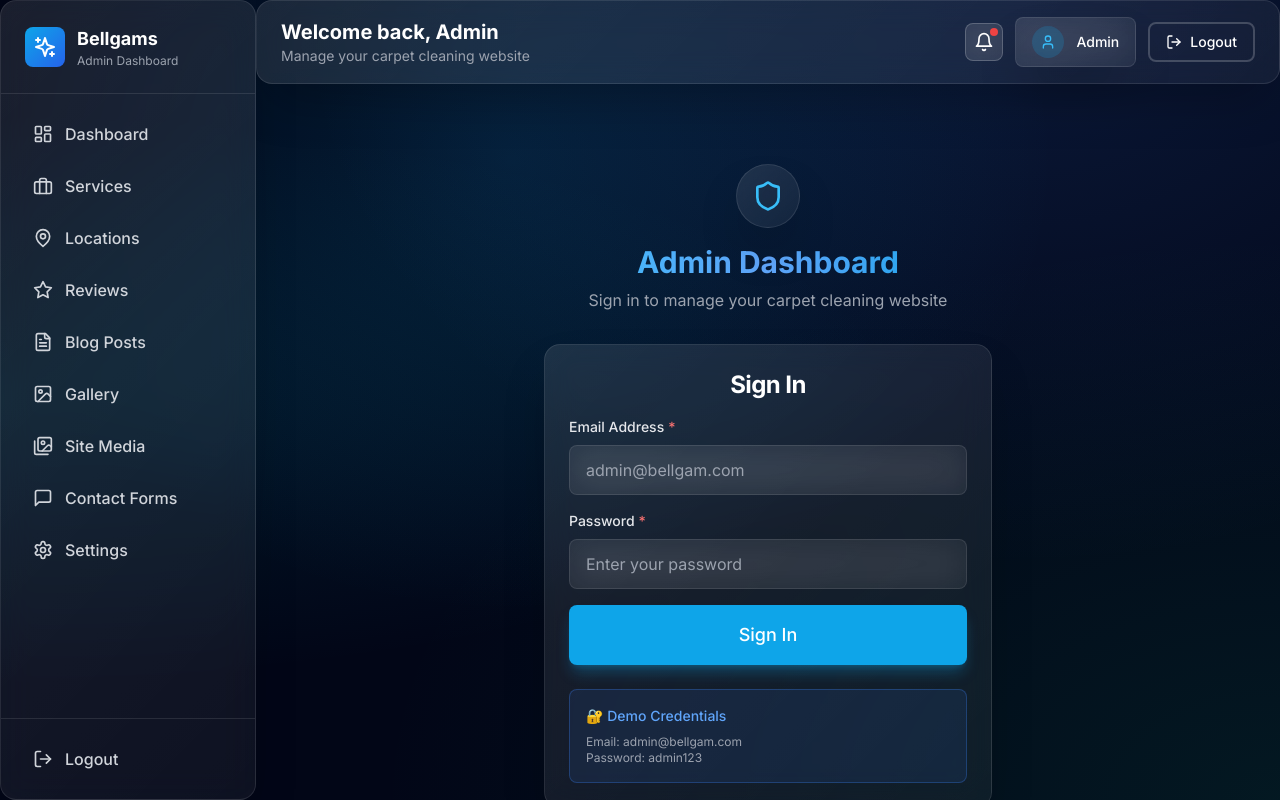
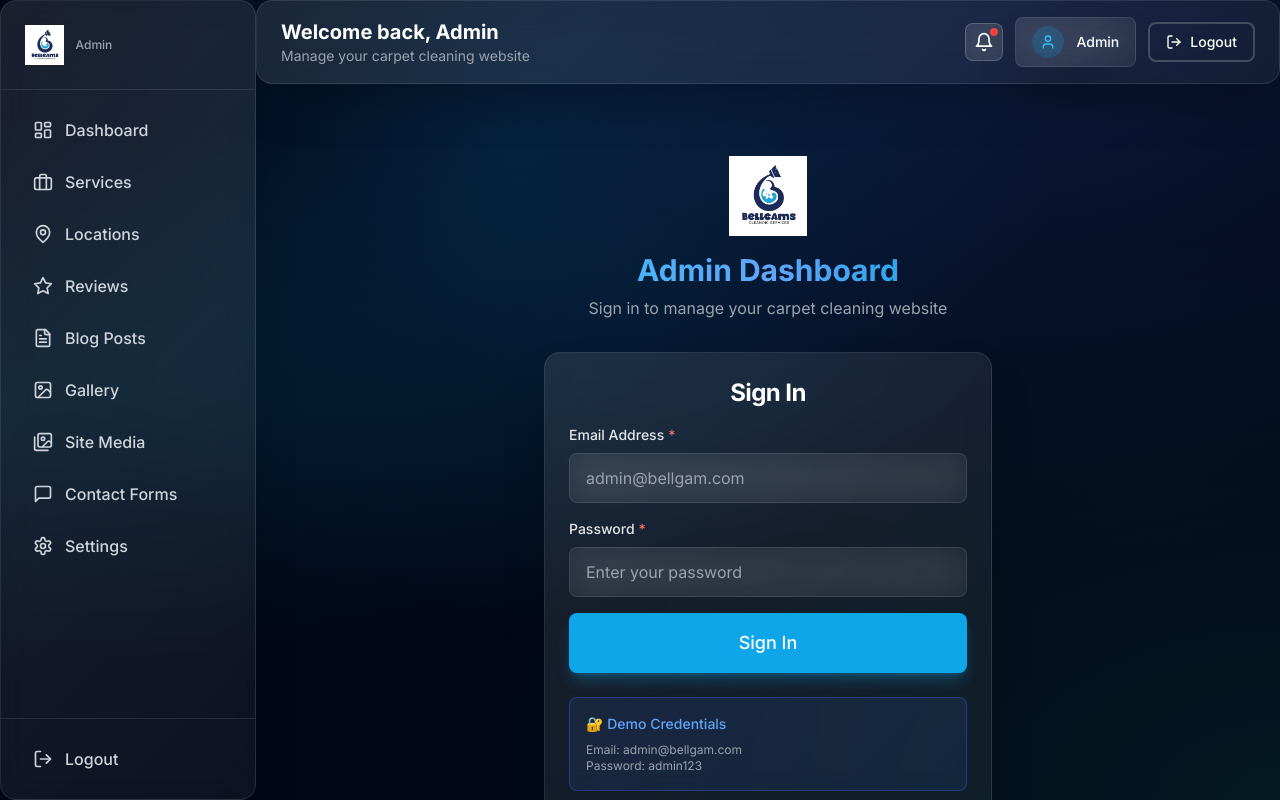
Before and after one commit to bougzy/bellgam-carpet-cleaning, a Next.js app: page /admin/login in a window 1280 px wide. Built offline with nearby package versions, Linux system fonts and the light colour scheme.

Commit message:
Add Bellgams logo across navbar, footer, admin sidebar, login page, and favicon
Replaced placeholder Sparkles icons with the actual Bellgams Cleaning Services logo image in all branding locations throughout the site.

Co-Authored-By: Claude Opus 4.6 <noreply@anthropic.com>

```diff
--- a/app/admin/login/page.tsx
+++ b/app/admin/login/page.tsx
@@ -1,13 +1,14 @@
 'use client';
 
 import { useState, Suspense } from 'react';
+import Image from 'next/image';
 import { useRouter, useSearchParams } from 'next/navigation';
 import { Button } from '@/components/ui/button';
 import { Input } from '@/components/ui/input';
 import { Card, CardHeader, CardTitle, CardContent } from '@/components/ui/card';
 import { FadeIn } from '@/components/animations/fade-in';
 import { verifyCredentials, createSessionToken, setSessionCookie } from '@/lib/auth-simple';
-import { Shield, Lock, Mail } from 'lucide-react';
+import { Shield } from 'lucide-react';
 
 function LoginForm() {
   const router = useRouter();
@@ -47,9 +48,13 @@ function LoginForm() {
     <div className="min-h-screen flex items-center justify-center p-4">
       <FadeIn className="w-full max-w-md">
         <div className="text-center mb-8">
-          <div className="inline-flex items-center justify-center w-16 h-16 mb-4 rounded-full glass-card">
-            <Shield className="w-8 h-8 text-primary-400" />
-          </div>
+          <Image
+            src="/images/bellgamslogo.png"
+            alt="Bellgams Cleaning Services"
+            width={200}
+            height={80}
+            className="h-20 w-auto object-contain mx-auto mb-4"
+          />
           <h1 className="text-3xl font-bold gradient-text mb-2">
             Admin Dashboard
           </h1>
@@ -129,9 +134,13 @@ export default function AdminLoginPage() {
       <div className="min-h-screen flex items-center justify-center p-4">
         <div className="w-full max-w-md">
           <div className="text-center mb-8">
-            <div className="inline-flex items-center justify-center w-16 h-16 mb-4 rounded-full glass-card">
-              <Shield className="w-8 h-8 text-primary-400 animate-pulse" />
-            </div>
+            <Image
+              src="/images/bellgamslogo.png"
+              alt="Bellgams Cleaning Services"
+              width={200}
+              height={80}
+              className="h-20 w-auto object-contain mx-auto mb-4 animate-pulse"
+            />
             <h1 className="text-3xl font-bold gradient-text mb-2">
               Admin Dashboard
             </h1>
--- a/components/admin/admin-sidebar.tsx
+++ b/components/admin/admin-sidebar.tsx
@@ -1,6 +1,7 @@
 'use client';
 
 import Link from 'next/link';
+import NextImage from 'next/image';
 import { usePathname, useRouter } from 'next/navigation';
 import { cn } from '@/lib/utils';
 import { clearSessionCookie } from '@/lib/auth-simple';
@@ -15,7 +16,6 @@ import {
   MessageSquare,
   Settings,
   LogOut,
-  Sparkles,
 } from 'lucide-react';
 
 const navigation = [
@@ -44,15 +44,16 @@ export function AdminSidebar() {
     <div className="flex flex-col h-full glass-card border-r border-white/10">
       {/* Logo */}
       <div className="p-6 border-b border-white/10">
-        <div className="flex items-center space-x-3">
-          <div className="w-10 h-10 rounded-lg bg-gradient-to-br from-primary-500 to-blue-600 flex items-center justify-center">
-            <Sparkles className="w-6 h-6 text-white" />
-          </div>
-          <div>
-            <h1 className="text-lg font-bold text-white">Bellgams</h1>
-            <p className="text-xs text-gray-400">Admin Dashboard</p>
-          </div>
-        </div>
+        <Link href="/admin" className="flex items-center space-x-3">
+          <NextImage
+            src="/images/bellgamslogo.png"
+            alt="Bellgams Cleaning Services"
+            width={140}
+            height={50}
+            className="h-10 w-auto object-contain"
+          />
+          <span className="text-xs text-gray-400 font-medium">Admin</span>
+        </Link>
       </div>
 
       {/* Navigation */}
--- a/components/layout/footer.tsx
+++ b/components/layout/footer.tsx
@@ -1,6 +1,7 @@
 import Link from 'next/link';
+import Image from 'next/image';
 import { SITE_CONFIG } from '@/lib/constants';
-import { Facebook, Instagram, Twitter, Linkedin, Phone, Mail, MapPin, Sparkles } from 'lucide-react';
+import { Facebook, Instagram, Twitter, Linkedin, Phone, Mail, MapPin } from 'lucide-react';
 
 const footerLinks = {
   services: [
@@ -30,14 +31,14 @@ export function Footer() {
         <div className="grid grid-cols-1 md:grid-cols-2 lg:grid-cols-5 gap-8">
           {/* Brand */}
           <div className="lg:col-span-2">
-            <Link href="/" className="flex items-center space-x-3 mb-4">
-              <div className="w-10 h-10 rounded-lg bg-gradient-to-br from-primary-500 to-blue-600 flex items-center justify-center">
-                <Sparkles className="w-6 h-6 text-white" />
-              </div>
-              <div>
-                <h3 className="text-xl font-bold text-white">Bellgams</h3>
-                <p className="text-xs text-gray-400">Carpet Cleaning</p>
-              </div>
+            <Link href="/" className="inline-block mb-4">
+              <Image
+                src="/images/bellgamslogo.png"
+                alt="Bellgams Cleaning Services"
+                width={180}
+                height={70}
+                className="h-16 w-auto object-contain"
+              />
             </Link>
             <p className="text-gray-400 mb-4">
               Professional carpet cleaning services in British Columbia. Expert steam cleaning,
--- a/components/layout/header.tsx
+++ b/components/layout/header.tsx
@@ -2,12 +2,13 @@
 
 import { useState } from 'react';
 import Link from 'next/link';
+import Image from 'next/image';
 import { usePathname } from 'next/navigation';
 import { Button } from '@/components/ui/button';
 import { cn } from '@/lib/utils';
 import { SITE_CONFIG } from '@/lib/constants';
 import { generateWhatsAppLink } from '@/lib/whatsapp';
-import { Menu, X, Phone, Sparkles } from 'lucide-react';
+import { Menu, X, Phone } from 'lucide-react';
 
 const navigation = [
   { name: 'Home', href: '/' },
@@ -32,14 +33,15 @@ export function Header() {
       <nav className="container-custom">
         <div className="flex items-center justify-between py-4">
           {/* Logo */}
-          <Link href="/" className="flex items-center space-x-3">
-            <div className="w-10 h-10 rounded-lg bg-gradient-to-br from-primary-500 to-blue-600 flex items-center justify-center">
-              <Sparkles className="w-6 h-6 text-white" />
-            </div>
-            <div>
-              <h1 className="text-xl font-bold text-white">Bellgams</h1>
-              <p className="text-xs text-gray-400">Carpet Cleaning</p>
-            </div>
+          <Link href="/" className="flex items-center">
+            <Image
+              src="/images/bellgamslogo.png"
+              alt="Bellgams Cleaning Services"
+              width={160}
+              height={60}
+              className="h-12 w-auto object-contain"
+              priority
+            />
           </Link>
 
           {/* Desktop Navigation */}
```
Also changed, not shown: app/icon.png (added), public/images/bellgamslogo.png (added).
